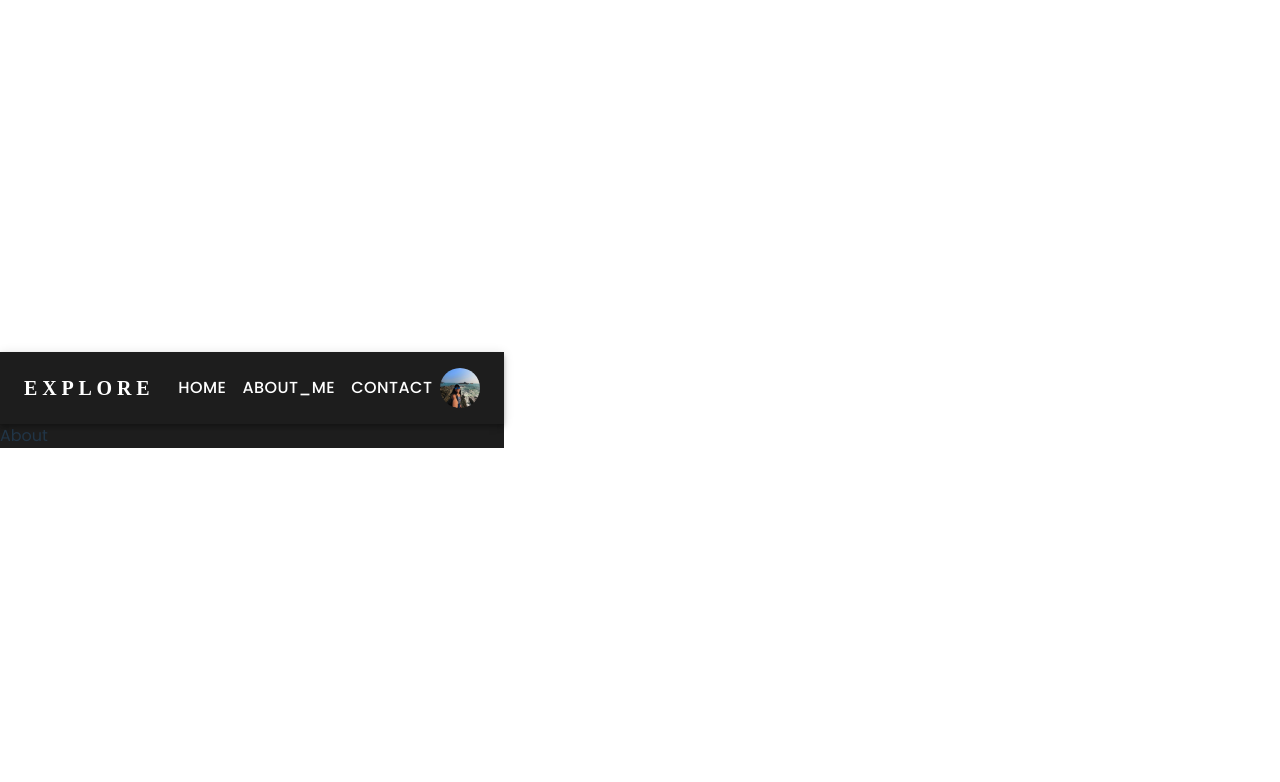
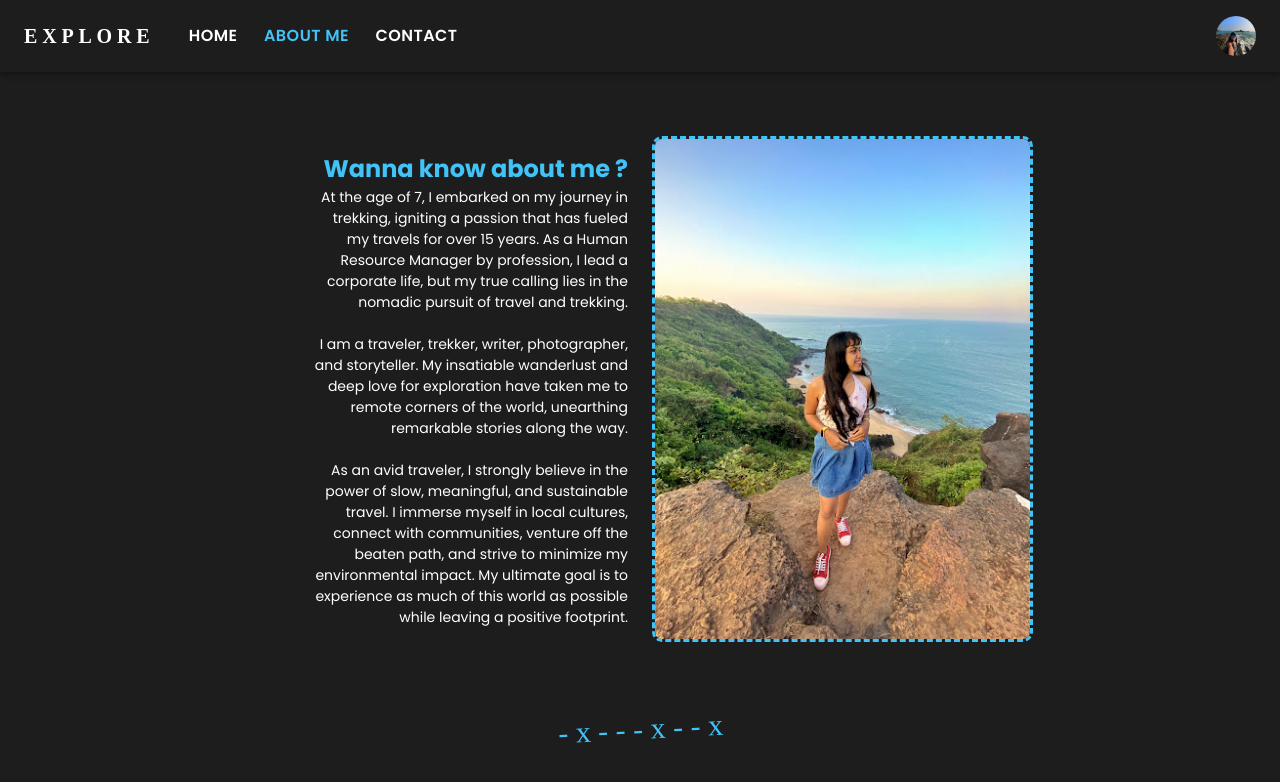
Before and after one commit to Sahil26299/Portfolio-Shivani, a React (Vite) app: page /profile in a window 1280 px wide. Shown: the top 782 px of the page. Built offline with nearby package versions, Linux system fonts and the light colour scheme.

Commit message:
About screen started

```diff
--- a/src/App.tsx
+++ b/src/App.tsx
@@ -1,6 +1,5 @@
 import { useContext } from 'react'
 import './App.scss'
-import Home from './Screens/Home/Home'
 import { ColorSchema } from './Utils/GlobalState'
 import { BrowserRouter } from "react-router-dom";
 import TopNavBar from './Components/TopNavBar/NavBar';
--- /dev/null
+++ b/src/Components/CommonDivider/Divider.tsx
@@ -0,0 +1,10 @@
+import React from 'react';
+import './DividerStyles.scss'
+
+export default function Divider() {
+  return (
+    <div className='DividerWrapper' >
+        <span>- x -  - - x - - x</span>
+    </div>
+  )
+}
--- /dev/null
+++ b/src/Components/CommonDivider/DividerStyles.scss
@@ -0,0 +1,15 @@
+@import '../../commonStyle';
+
+.DividerWrapper{
+    display: flex;
+    flex-direction: column;
+    align-items: center;
+    margin: 5% 0px;
+    width: 100%;
+    >span{
+        font-size: 30px;
+        color: $theme-color;
+        font-family: cursive;
+        transform: rotate(-3deg);
+    }
+}
--- a/src/Components/TopNavBar/NavBar.tsx
+++ b/src/Components/TopNavBar/NavBar.tsx
@@ -15,7 +15,7 @@ import MenuItem from '@mui/material/MenuItem';
 import AdbIcon from '@mui/icons-material/Adb';
 import { ColorSchema } from '../../Utils/GlobalState';
 import './TopNavBarStyles.scss'
-import { Link, Route, Routes } from 'react-router-dom';
+import { Link, Route, Routes, useLocation } from 'react-router-dom';
 import About from '../../Screens/About/About';
 import ContactUs from '../../Screens/Contact/ContactUs';
 import Home from '../../Screens/Home/Home';
@@ -35,9 +35,15 @@ const pages : Pagetype = {
 const settings = ['Profile', 'Account', 'Dashboard', 'Logout'];
 
 function TopNavBar() {
-  const Colors = React.useContext(ColorSchema)
+  const Colors = React.useContext(ColorSchema);
+  const location = useLocation();
   const [anchorElNav, setAnchorElNav] = React.useState<null | HTMLElement>(null);
+  const [ActiveTab, setActiveTab] = React.useState<string | HTMLElement>('/');
   const [anchorElUser, setAnchorElUser] = React.useState<null | HTMLElement>(null);
+
+  React.useEffect(()=>{
+    setActiveTab(location.pathname);
+  },[])
 
   const handleOpenNavMenu = (event: React.MouseEvent<HTMLElement>) => {
     setAnchorElNav(event.currentTarget);
@@ -47,23 +53,18 @@ function TopNavBar() {
   };
 
   const TabChange = (pageName : string) => {
-
+    setActiveTab(pages[pageName]);
   }
 
   const handleCloseNavMenu = () => {
     setAnchorElNav(null);
   };
 
-  // const handleCloseUserMenu = () => {
-  //   setAnchorElUser(null);
-  // };
-
   return (
     <>
-      <AppBar position="static" style={{ backgroundColor: 'transparent' }} >
+      <AppBar position="sticky" style={{ backgroundColor: Colors.newVar.BGColor }} >
         <Container maxWidth="xl">
           <Toolbar disableGutters>
-            {/* <AdbIcon sx={{ display: { xs: 'none', md: 'flex' }, mr: 1 }} /> */}
             <Typography
               variant="h6"
               noWrap
@@ -113,7 +114,7 @@ function TopNavBar() {
               >
                 {Object.keys(pages).map((page) => (
                   <MenuItem component={Link} to={pages[page]} key={page} onClick={handleCloseNavMenu} >
-                    <Typography className='TabsName' textAlign="center">{page}</Typography>
+                    <Typography className='TabsName' textAlign="center">{page?.includes('_') ? page?.split("_").join(" ") : page}</Typography>
                   </MenuItem>
                 ))}
               </Menu>
@@ -128,14 +129,13 @@ function TopNavBar() {
                 mr: 2,
                 display: { xs: 'flex', md: 'none' },
                 flexGrow: 1,
-                fontFamily: 'monospace',
                 fontWeight: 700,
                 letterSpacing: '.3rem',
                 color: 'inherit',
                 textDecoration: 'none',
               }}
             >
-              LOGO
+              EXPLORE
             </Typography>
             <Box sx={{ flexGrow: 1, display: { xs: 'none', md: 'flex' } }}>
               {Object.keys(pages).map((page) => (
@@ -143,11 +143,11 @@ function TopNavBar() {
                   key={page}
                   component={Link}
                   to={pages[page]}
-                  className='NavigationButtons'
+                  className={`NavigationButtons ${ ActiveTab==pages[page] ? "NavigationButtonsActive" : ""}`}
                   onClick={()=>TabChange(page)}
                   sx={{ my: 2, color: 'white', display: 'block' }}
                 >
-                  {page}
+                  {page?.includes('_') ? page?.split("_").join(" ") : page}
                 </Button>
               ))}
             </Box>
--- a/src/Components/TopNavBar/TopNavBarStyles.scss
+++ b/src/Components/TopNavBar/TopNavBarStyles.scss
@@ -1,12 +1,29 @@
-.TabsName{
- font-family: 'Poppins', sans-serif !important;
+@import '../../commonStyle';
+
+.TabsName {
+    font-family: 'Poppins', sans-serif !important;
 }
-.Title{
+
+.Title {
     font-family: 'Times New Roman', Times, serif !important;
+    transition: color 0.25s ease-in-out;
+
+    &:hover {
+        color: $theme-color;
+    }
 }
-.NavigationButtons{
- font-family: 'Poppins', sans-serif !important;
+
+.NavigationButtons {
+    font-family: 'Poppins', sans-serif !important;
+    font-weight: 600 !important;
     font-size: 16px !important;
-
-
+    background: transparent;
+    transition: color 0.25s ease-in-out;
+    margin-left: 1% !important;
+    &:hover {
+        color: $theme-color;
+    }
 }
+.NavigationButtonsActive{
+    color: $theme-color !important;
+}
--- a/src/Screens/About/About.tsx
+++ b/src/Screens/About/About.tsx
@@ -1,7 +1,44 @@
-import React from 'react'
+import { useContext } from 'react'
+import './AboutStyles.scss'
+import { ColorSchema } from '../../Utils/GlobalState'
+import Box from '@mui/material/Box';
+import Grid from '@mui/material/Grid';
+import ProfileImage from '../../assets/Images/shivaniProfile.jpg';
+import Divider from '../../Components/CommonDivider/Divider';
 
 export default function About() {
+  const Colors = useContext(ColorSchema);
   return (
-    <div>About</div>
+    <div className='AboutWrapper' style={{ backgroundColor: Colors.newVar.BGColor }} >
+      <Box sx={{ marginTop: '5%' }} >
+        <Grid className='GridContainer' container spacing={3} alignItems={'center'} justifyContent={'center'} >
+          <Grid className='firstGridItem' item lg={6} display={'flex'} alignItems={'flex-end'} flexDirection={'column'} >
+            <h2  >Wanna know about me ?</h2>
+            <span style={{ color: Colors.newVar.TXTColor }}  >
+              <span> At the age of 7, I embarked on my journey in trekking,
+                igniting a passion that has fueled my travels for over 15 years.
+                As a Human Resource Manager by profession, I lead a corporate life,
+                but my true calling lies in the nomadic pursuit of travel and trekking.
+              </span><br /><br />
+              <span>I am a traveler, trekker, writer, photographer, and storyteller.
+                My insatiable wanderlust and deep love for exploration have taken me to remote corners of the world,
+                unearthing remarkable stories along the way.
+              </span><br /><br />
+              <span>
+                As an avid traveler, I strongly believe in the power of slow, meaningful, and sustainable travel.
+                I immerse myself in local cultures, connect with communities, venture off the beaten path,
+                and strive to minimize my environmental impact. My ultimate goal is to experience as much of this world as
+                possible while leaving a positive footprint.
+              </span>
+              {/* <span>- x - - -x</span> */}
+            </span>
+          </Grid>
+          <Grid className='secondGridItem' item lg={6} display={'flex'} alignItems={'flex-start'} flexDirection={'column'} >
+            <img src={ProfileImage} alt="" className='ProfileImage' />
+          </Grid>
+        </Grid>
+      </Box>
+      <Divider/>
+    </div>
   )
 }
--- a/src/Screens/About/AboutStyles.scss
+++ b/src/Screens/About/AboutStyles.scss
@@ -0,0 +1,34 @@
+@import '../../commonStyle';
+
+.AboutWrapper {
+    width: 100vw;
+    height: 100vh;
+}
+
+.GridContainer {
+    .firstGridItem {
+        // background: red;
+
+        >h2 {
+            color:$theme-color;
+            font-size: 24px;
+        }
+
+        >span {
+            width: 50%;
+            font-size: 14px;
+            text-align: right;
+        }
+    }
+
+    .secondGridItem {
+
+        // background: green;
+        .ProfileImage {
+            height: 500px;
+            object-fit: contain;
+            border: 3px dashed $theme-color;
+            border-radius: 10px;
+        }
+    }
+}
--- a/src/Screens/Home/Home.scss
+++ b/src/Screens/Home/Home.scss
@@ -49,7 +49,7 @@
             background: $theme-color;
             border: none;
             border-radius: 3px;
-            margin: 3% 0px;
+            margin: 5% 0px;
         }
 
         .typewriter {
@@ -110,7 +110,8 @@
     display: flex;
     flex-direction: column;
     align-items: center;
-
+    position: sticky;
+    top: 60px;
     .ScrollDownButton {
         height: 50px;
         width: 30px;
--- a/src/index.scss
+++ b/src/index.scss
@@ -29,7 +29,7 @@ a:hover {
 body {
   margin: 0;
   display: flex;
-  place-items: center;
+  // place-items: center;
   min-width: 320px;
   min-height: 100vh;
 }
```
